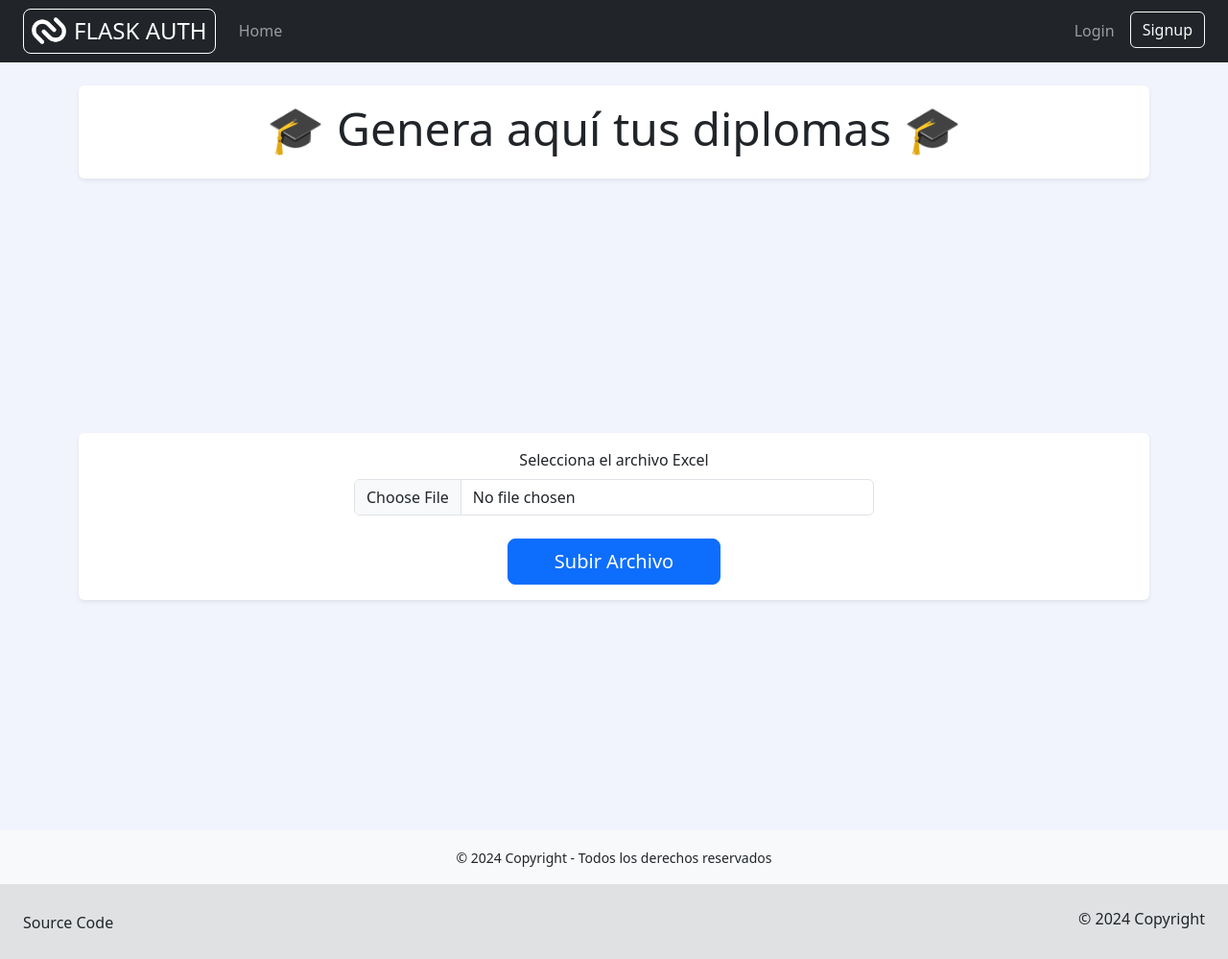
After one commit to alvaroChico2408/innosoft-diplomas-1, a Flask app: page /generate_diplomas in a window 1280 px wide. The commit adds this page. Shown: the whole page at 96% size. Run offline with Flask 3, Linux system fonts and the light colour scheme; parts of the project's set-up code (start-up, migrations or seed data) failed here and were passed over; some libraries are stand-ins or nearby versions.

Commit message:
[feat] view upload excel to generate diplomas done

```diff
--- a/accounts/forms.py
+++ b/accounts/forms.py
@@ -136,3 +136,17 @@ class EditUserProfileForm(FlaskForm):
     )
     about = TextAreaField("About")
     submit = SubmitField("Save Profile")
+
+
+class EnterExcelHours(FlaskForm):
+    hours_excel = FileField(
+        "Excel to generate diplomas",
+        validators=[
+            FileAllowed(["xlsx"], "Please upload an Excel file (.xlsx) only."),
+            FileSize(
+                max_size=500 * 1024 * 1024,  # 500 MB
+                message="File size should not exceed 500 MB.",
+            ),
+        ],
+    )
+    submit = SubmitField("Generate Diplomas")
--- a/accounts/templates/base.html
+++ b/accounts/templates/base.html
@@ -34,7 +34,7 @@
         <ul class="navbar-nav">
           {{ render_nav_item('accounts.index', 'Home') }}
           {% if current_user.is_authenticated %}
-          {{ render_nav_item('accounts.diplomas', 'Diplomas') }}
+          {{ render_nav_item('accounts.generate_diplomas', 'Generate Diplomas') }}
           {{ render_nav_item('accounts.credenciales', 'Credenciales') }}
           {{ render_nav_item('accounts.carteles', 'Carteles') }}
           {% endif %}
@@ -66,7 +66,7 @@
       <p class="text-body m-0">Source Code <a href="https://github.com/anuraagnagar/flask-user-authentication"
           target="_blank" class="text-dark fs-5">
           {{ render_icon('github') }}</a></p>
-      <p class="m-0">© 2023 Copyright</p>
+      <p class="m-0">© 2024 Copyright</p>
     </div>
   </footer>
 
--- /dev/null
+++ b/accounts/templates/generate_diplomas.html
@@ -0,0 +1,43 @@
+{% extends "base.html" %}
+{% block title %}Seleccionar Dataset para los diplomas{% endblock %}
+
+{% block body %}
+<div class="d-flex flex-column min-vh-100">
+    <!-- Contenedor para el título -->
+    <div class="container my-4">
+        <div class="card shadow-sm border-0 rounded-lg text-center">
+            <div class="card-body">
+                <h1 class="display-5">🎓 Genera aquí tus diplomas 🎓</h1>
+            </div>
+        </div>
+    </div>
+
+    <!-- Contenedor para el formulario, centrado verticalmente -->
+    <div class="container my-auto">
+        <div class="card shadow-sm border-0 rounded-lg">
+            <div class="card-body text-center">
+                <form action="{{ url_for('accounts.generate_diplomas') }}" method="POST" enctype="multipart/form-data">
+                    {{ form.csrf_token }}
+                    <div class="form-group">
+                        <label for="hours_excel" class="form-label font-weight-bold">Selecciona el archivo Excel</label>
+                        <div class="col-md-6 mx-auto"> <!-- Ajusta el ancho aquí -->
+                            {{ form.hours_excel(class="form-control") }}
+                        </div>
+                        {% if form.hours_excel.errors %}
+                            <div class="text-danger mt-2">
+                                {{ form.hours_excel.errors[0] }}
+                            </div>
+                        {% endif %}
+                    </div>
+                    <button type="submit" class="btn btn-primary btn-lg mt-4 px-5">Subir Archivo</button>
+                </form>
+            </div>
+        </div>
+    </div>
+</div>
+
+<!-- Pie de página -->
+<footer class="mt-auto py-3 bg-light text-center">
+    <small>&copy; 2024 Copyright - Todos los derechos reservados</small>
+</footer>
+{% endblock %}
--- a/accounts/views.py
+++ b/accounts/views.py
@@ -5,6 +5,7 @@ import typing as t
 from http import HTTPStatus
 from datetime import timedelta
 from werkzeug.exceptions import InternalServerError
+from werkzeug.utils import secure_filename
 
 from flask import Blueprint, Response
 from flask import abort, current_app, render_template, request, redirect, url_for, flash
@@ -25,7 +26,9 @@ from accounts.forms import (
     ChangePasswordForm,
     ChangeEmailForm,
     EditUserProfileForm,
+    EnterExcelHours
 )
+
 
 
 """
@@ -43,7 +46,6 @@ def login_guest_user() -> Response:
 
     :return: Redirects to the homepage on success or the login page on failure.
     """
-
     if request.method == "POST":
         # Fetch the predefined guest user instance by username.
         test_user = User.get_user_by_username(username="test_user")
@@ -550,23 +552,28 @@ def profile() -> Response:
 
     return render_template("profile.html", form=form)
 
-@accounts.route("/")
-@accounts.route("/diplomas")
-@login_required
-def diplomas() -> Response:
 
-    return render_template("diplomas.html")
+@accounts.route('/generate_diplomas', methods=['GET', 'POST'])
+def generate_diplomas():
+    form = EnterExcelHours()
+    if form.validate_on_submit():
+        file = form.hours_excel.data
+        if file:
+            filename = secure_filename(file.filename)
+            upload_path = os.path.join('uploads', filename)
+            #file.save(upload_path)
+            flash("Archivo subido exitosamente", "success")
+            return redirect(url_for('accounts.index'))
+    return render_template('generate_diplomas.html', form=form)
 
-@accounts.route("/")
+
 @accounts.route("/credenciales")
 @login_required
 def credenciales() -> Response:
-
     return render_template("credenciales.html")
 
-@accounts.route("/")
+
 @accounts.route("/carteles")
 @login_required
 def carteles() -> Response:
-
     return render_template("carteles.html")
```
Also changed, not shown: accounts/templates/diplomas.html (deleted, +0 -19 lines).
